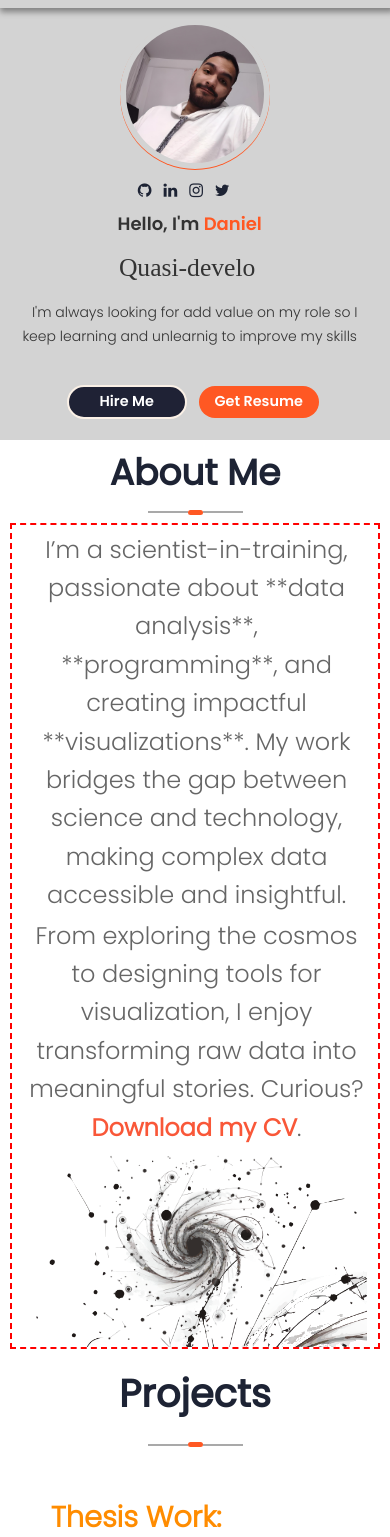
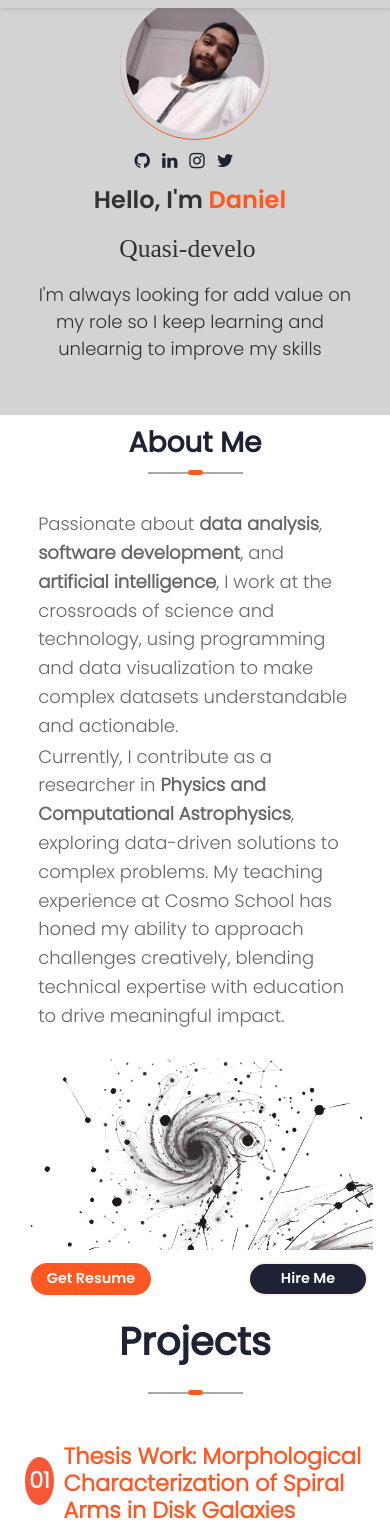
Before and after one commit to danielhcertuche/portfolio, a React (Create React App) app: page / in a window 390 px wide. Shown: the part 60-1597 px from the top of the page. Built offline with nearby package versions, Linux system fonts and the light colour scheme; a web font is replaced by a local one.

Commit message:
Refactor UI in Projects: improve components and alignment.

```diff
--- a/src/PortfolioContainer/About/About.css
+++ b/src/PortfolioContainer/About/About.css
@@ -2,11 +2,12 @@
 .about-container {
     display: flex;
     flex-direction: column; /* Título arriba, contenido abajo */
-    justify-content: center;
-    align-items: center;
+    justify-content: space-between;
+    align-items: space-between;
     background-color: #ffffff; /* Fondo blanco */
     color: #1D2334; /* Texto gris oscuro */
     min-height: 12vh; /* Altura completa del viewport */
+    /* border: 2px dashed black; Añade un borde visible */
 }
 
 .about-container h2 {
@@ -18,14 +19,15 @@
 }
 
 .about-content {
+    color: var(--black);
     padding-top: 1.12%;
     padding-left: 3%;
     padding-right: 3%;
     display: flex;
     flex-direction: row; /* Coloca las columnas una al lado de la otra */
     width: 100%; /* Ocupa todo el ancho */
-    border: 2px dashed red; /* Añade un borde visible */
-
+    text-align: center; /* Texto centrado en pantallas pequeñas */
+    align-items: center;
 }
 
 .about-text {
@@ -40,7 +42,9 @@
     margin: 2px 0 0 3px;
     font-size: 24px;
     font-family: "Poppins Light" ;
-    color: #666; /* Texto en gris */
+    color: var(--black);
+    margin-bottom: 1rem; /* Espaciado entre párrafos */
+
 }
 
 
@@ -99,7 +103,6 @@
     width: 80px;
     height: 2px;
     background-color:#A9A9A9;
-
     margin: 0 0px;
 }
 
@@ -109,6 +112,31 @@
     background-color:  #FF5823; ; /* Naranja */
     border-radius: 3px; /* Hace los bordes redondeados */
 }
+
+
+.profile-options {
+    padding: 0.30%;
+    padding-top: 1.25%;
+    padding-left: 2.15%;
+    padding-right: 2.25%;
+    display: flex; /* Activa Flexbox */
+    justify-content: space-between; /* Espaciado entre los botones */
+
+    /* border: 2px dashed black;  Añade un borde visible negro */
+
+
+}
+
+.profile-options .highlighted-btn{
+    margin: 0 0 0 2px;
+}
+
+.profile-options .highlighted-btn:hover{
+    margin: 0 0 0 2px;
+    background-color: cornsilk;
+    color: black;
+}
+
 
 /* Responsividad para pantallas más pequeñas */
 @media screen and (max-width: 768px) {
@@ -128,6 +156,8 @@
 @media screen and (max-width: 768px) {
     .about-content {
         flex-direction: column; /* Cambia a diseño vertical */
+        padding: 2%;
+
     }
 
     .about-image img {
@@ -135,7 +165,59 @@
         height: 200px;
     }
 
+    .about-container h2 {
+        font-size: 28px;
+        color: #1D2334; /* Gris oscuro */
+        font-weight: bold;
+        margin-bottom: 5px; /* Espaciado inferior */
+        text-align: center;
+    }
+
     .about-text {
-        text-align: center; /* Texto centrado en pantallas pequeñas */
+        padding: 5%;
+        text-align: left; /* Texto centrado en pantallas pequeñas */
+        font-size: 18px;
+
     }
 }
+
+
+/* Nivel responsivo 1: Pantallas medianas (entre 1110px y 810px) */
+@media screen and (max-width: 1110px) {
+    .about-content {
+        flex-direction: flex; /* Cambia a diseño vertical */
+        text-align: center; /* Texto centrado en pantallas pequeñas */
+        align-items: center;
+    }
+
+    .about-text p {
+
+        line-height: 1.6;
+        margin: 2px 0 0 3px;
+        font-size: 18px;
+        font-family: "Poppins Light" ;
+        color: #666; /* Texto en gris */
+    }
+
+    .about-container h2 {
+        font-size: 28px;
+        color: #1D2334; /* Gris oscuro */
+        font-weight: bold;
+        margin-bottom: 5px; /* Espaciado inferior */
+        text-align: center;
+    }
+
+    .profile-options {
+        padding: 0.30%;
+        padding-top: 1.25%;
+        padding-left: 5.15%;
+        padding-right: 3.25%;
+        display: flex; /* Activa Flexbox */
+        justify-content: space-between; /* Espaciado entre los botones */
+
+        /* border: 2px dashed black;  Añade un borde visible negro */
+
+
+    }
+
+}
--- a/src/PortfolioContainer/About/About.js
+++ b/src/PortfolioContainer/About/About.js
@@ -16,13 +16,12 @@ const About = ({ screenName }) => {
                 {/* Columna de texto */}
                 <div className="about-text">
                     <p>
-                        I’m a scientist-in-training, passionate about **data analysis**, **programming**,
-                        and creating impactful **visualizations**. My work bridges the gap between science
-                        and technology, making complex data accessible and insightful.
+                        Passionate about <strong>data analysis</strong>, <strong>software development</strong>, and <strong>artificial intelligence</strong>, I work at the crossroads of science and technology, using programming and data visualization to make complex datasets understandable and actionable.
                     </p>
                     <p>
-                        From exploring the cosmos to designing tools for visualization, I enjoy transforming
-                        raw data into meaningful stories. Curious? <a href="/path-to-your-resume.pdf" download>Download my CV</a>.
+                        Currently, I contribute as a researcher in <strong>Physics and Computational Astrophysics</strong>, exploring data-driven solutions to complex problems. My teaching experience at Cosmo School has honed my ability to approach challenges creatively, blending technical expertise with education to drive meaningful impact.
+                    </p>
+                    <p>
                     </p>
                 </div>
 
@@ -31,6 +30,17 @@ const About = ({ screenName }) => {
                     <img src={galaxyImage} alt="Galaxy Image" />
                 </div>
             </div>
+
+            <div className='profile-options'>
+                    <a href='DanielCertucheCV.pdf' download='DanielCertuche.pdf'>
+                        <button className='btn highlighted-btn'>
+                            {" "}Get Resume{" "}
+                        </button>
+                    </a>
+                    <button className='btn primary-btn'>
+                        {" "}Hire Me{" "}
+                    </button>
+                </div>
         </div>
     );
 };
--- a/src/PortfolioContainer/Home/Home.css
+++ b/src/PortfolioContainer/Home/Home.css
@@ -1,5 +1,5 @@
 .home-container{
-    margin-top: 50px;
+    margin-top: 1.5%;
     padding-left: 2.3vh;
     display: flex;
     flex-direction: column;
@@ -41,7 +41,7 @@
     flex-direction: column;
     justify-content: flex-start;
     align-items: center;
-    padding-top: 80px; /* Reserva espacio para el navbar */
+    padding-top: 50px; /* Reserva espacio para el navbar */
     text-align: center;
 }
 }
--- a/src/PortfolioContainer/Home/Profile/Profile.css
+++ b/src/PortfolioContainer/Home/Profile/Profile.css
@@ -3,15 +3,15 @@
     align-items: center;
     text-align: center;
     justify-content: center;
-    height: 10%;
+    height: 12%;
     min-height: fit-content;
-    padding: 1.15%;
+    padding: 1.99%;
 }
 
 .profile-parent{
     /*display: flex;*/
     align-items: center;
-    padding: 0.25%;
+    padding: 0.35%;
     padding-right: 3%;
     margin-right: 0.25%;
     /*color: aliceblue;*/
@@ -48,9 +48,9 @@
 }
 
 .profile-options {
-    padding: 0.50%;
+    padding: 0.30%;
     padding-top: 2.25%;
-    padding-left: 2.25%;
+    padding-left: 2.15%;
     display: flex; /* Activa Flexbox */
     justify-content: space-between; /* Espaciado entre los botones */
     align-items: center; /* Centra verticalmente los botones */
@@ -112,21 +112,22 @@
     .profile-container {
         flex-direction: column-reverse;
         margin: 0;
-        padding: 2.15%;
+        padding: 3.05%;
     }
 
     .profile-picture {
         height: 320px;
         width: 320px;
         margin: 0 auto;
+        padding-top:0.5%;
     }
 
     .profile-details-name {
-        font-size: 22px;
+        font-size: 24px;
     }
 
     .profile-role-tagline {
-        font-size: 16px;
+        font-size: 18px;
     }
 
     .profile-details-role h1 {
@@ -140,7 +141,7 @@
     .profile-options .btn {
         width: 140px;
         padding: 10px;
-        font-size: 14px;
+        font-size: 16px;
     }
 }
 
@@ -148,7 +149,7 @@
 @media screen and (max-width: 810px) {
     .profile-container {
         flex-direction: column-reverse;
-        padding: 2.15%;
+        padding-top: 6%;
     }
 
     .profile-picture {
@@ -163,11 +164,11 @@
     }
 
     .profile-details-name {
-        font-size: 18px;
+        font-size: 24px;
     }
 
     .profile-role-tagline {
-        font-size: 14px;
+        font-size: 18px;
     }
 
     .profile-details-role h1 {
@@ -175,10 +176,11 @@
     }
 
     .colz .colz-icon i {
-        font-size: 16px;
+        font-size: 18px;
     }
 
     .profile-options {
+        padding: 1.5%;
         display: flex;
         justify-content: center;
         gap: 10px;
@@ -187,7 +189,7 @@
     .profile-options .btn {
         width: 120px;
         padding: 8px;
-        font-size: 12px;
+        font-size: 16px;
     }
 }
 
--- a/src/PortfolioContainer/Home/Profile/Profile.js
+++ b/src/PortfolioContainer/Home/Profile/Profile.js
@@ -57,16 +57,6 @@ export default function Profile(){
                         </span>
                     </span>
                 </div>
-                <div className='profile-options'>
-                    <button className='btn primary-btn'>
-                        {" "}Hire Me{" "}
-                    </button>
-                    <a href='DanielCertucheCV.pdf' download='DanielCertuche.pdf'>
-                        <button className='btn highlighted-btn'>
-                            {" "}Get Resume{" "}
-                        </button>
-                    </a>
-                </div>
             </div>
             <div className="profile-picture">
                     <div className='profile-picture-background'>
--- a/src/PortfolioContainer/Navbar.css
+++ b/src/PortfolioContainer/Navbar.css
@@ -10,8 +10,9 @@
   padding-right: 3.9vh;
   padding-left: 3.9vh;
   z-index: 1000;
-    box-shadow: 2px 2px 6px 2px grey;
+  box-shadow: 0px 2px 4px rgba(0, 0, 0, 0.1); /* Sombra suave */
 }
+
 
   .navbar-logo {
     font-size: 24px;
@@ -92,11 +93,16 @@
       font-size: 24px;
       color: var(--dark-orange);
       cursor: pointer;
+      transition: transform 0.3s ease;
+
   }
 
 .menu-toggle {
   display: flex;
 }
 
+.menu-toggle:hover {
+  transform: scale(1.1); /* Efecto de ampliación */
+}
 
 }
--- a/src/PortfolioContainer/Projects/Projects.css
+++ b/src/PortfolioContainer/Projects/Projects.css
@@ -60,17 +60,26 @@
     margin: 2px 0 0 3px;
     font-size: 21px;
     font-family: "Poppins Light" ;
-    color: #666; /* Texto en gris */
+    color: var(--black);
+    margin-bottom: 1rem; /* Espaciado entre párrafos */
 }
 
 
 /* Contenedor para el número y título */
 .project-header {
+    align-items: center;
+    text-align:center;
     padding-top: 10px;
     display: flex; /* Flexbox para alinear elementos en una fila */
     align-items: center; /* Centra verticalmente los elementos */
     gap: 2px; /* Espaciado entre el número y el título */
 }
+
+.project-header-card {
+    align-items: center;
+    text-align:center;
+}
+
 
 .projects-container .project-number {
     background-color: #f95738; /* Naranja similar al botón "Get Resume" */
@@ -79,7 +88,7 @@
     border-radius: 50%;
     width: 50px;
     height: 50px;
-    font-size: 1.5rem;
+    font-size: 1.4rem;
     font-weight: bold;
     display: flex;
     justify-content: center;
@@ -116,6 +125,42 @@
 }
 
 
+.project-card {
+    background-color: #ffffff;
+    border: 1px solid #ddd;
+    border-radius: 8px;
+    padding: 20px;
+    margin: 20px 0;
+    text-align: left;
+    box-shadow: 0 4px 6px rgba(0, 0, 0, 0.1);
+    width: 100%;
+    max-width: 800px; /* Ajusta según tu diseño */
+}
+
+.project-button {
+    background-color: #f95738;
+    color: #ffffff;
+    border: none;
+    border-radius: 2%;
+    text-decoration: none;
+    font-size: 1rem;
+    font-weight: bold;
+    transition: background-color 0.3s ease;
+    cursor: pointer;
+}
+
+.project-button a {
+    display: flex;
+    color: #ffffff;
+    text-decoration: none;
+    justify-content: center;
+    align-items: center;}
+
+.project-button:hover {
+    background-color: #d64527;
+}
+
+
 /* Enlaces en la descripción */
 .project-description a {
     color: #f95738;
@@ -126,6 +171,87 @@
 
 .project-description a:hover {
     text-decoration: underline;
+}
+
+.projects-cards {
+    padding: 2.5%;
+    display: flex;
+    gap: 10px; /* Espaciado entre las tarjetas */
+    flex-wrap: wrap; /* Permitir que las tarjetas se ajusten en varias filas si el espacio es limitado */
+    justify-content: center;
+    align-items: space-between;
+    margin-top: 20px;
+    width: 100%;
+    height: 30%;
+    text-align: center;
+}
+
+.project-card {
+    text-align: center;
+    background-color: #ffffff;
+    border: 1px solid #ddd;
+    border-radius: 8px;
+    padding: 8px;
+    box-shadow: 0 4px 6px rgba(0, 0, 0, 0.1);
+    flex: 0 0 20%; /* 30% del ancho del contenedor */
+    max-width: 30%; /* Limita el ancho máximo relativo */
+    height: inherit;
+    transition: transform 0.3s ease;
+}
+
+.project-card-large {
+    background-color: #ffffff;
+    border: 1px solid #ddd;
+    border-radius: 8px;
+    padding: 8px;
+    text-align: left;
+    box-shadow: 0 4px 6px rgba(0, 0, 0, 0.1);
+    flex: 0 0 70%; /* 70% del ancho del contenedor */
+    max-width: 80%; /* Limita el ancho máximo relativo */
+    max-height: 90%; /* Limita el ancho máximo relativo */
+    transition: transform 0.3s ease;
+
+}
+
+.project-href-a {
+    display: grid;
+    place-items: center;
+    height: 100%;
+    padding: 1.15%;
+}
+
+
+
+.project-card:hover {
+    transform: scale(0.9659); /* Efecto al pasar el cursor */
+}
+
+.project-header {
+    margin-bottom: 10px;
+}
+
+.project-title {
+    font-size: 1.5rem;
+    font-weight: bold;
+    color: #1D2334;
+}
+
+.project-description {
+    font-size: 1rem;
+    margin-bottom: 20px;
+    color: #555;
+}
+
+
+
+
+
+.dash-iframe {
+    width: 100%;
+    height: 200px;
+    border: none;
+    border-radius: 8px;
+    margin-top: 10px;
 }
 
 /* Responsividad */
@@ -146,8 +272,42 @@
     }
 
     .project-item p {
-        font-size: 1rem;
+        font-size: 1.19rem;
+        margin-bottom: 0.8rem; /* Espaciado entre párrafos */
+
     }
+
+    /* Contenedor para el número y título */
+    .project-header {
+        padding-top: 5px;
+        display: flex; /* Flexbox para alinear elementos en una fila */
+        align-items: space-between; /* Centra verticalmente los elementos */
+        gap: 8px; /* Espaciado entre el número y el título */
+    }
+
+    .project-header h3 {
+        font-size: 1.4rem;
+        color:  var(--dark-orange);
+        margin-bottom: 15px;
+    }
+
+    .projects-container .project-number {
+        background-color: #f95738; /* Naranja similar al botón "Get Resume" */
+        color: white;
+        border: none;
+        border-radius: 50%;
+        width: 78px;
+        height: 48px;
+        font-size: 1.4rem;
+        font-weight: bold;
+        display: flex;
+        justify-content: center;
+        align-items: center;
+        margin-right: 2px;
+        cursor: pointer;
+        transition: transform 0.2s;
+    }
+
 }
 
 
--- a/src/PortfolioContainer/Projects/Projects.js
+++ b/src/PortfolioContainer/Projects/Projects.js
@@ -1,5 +1,6 @@
 import React from "react";
 import "./Projects.css";
+import { ExternalLinkIcon, EyeIcon} from '../../utilities/commonUtils';
 
 const Projects = ({ screenName }) => {
     return (
@@ -15,39 +16,63 @@ const Projects = ({ screenName }) => {
                     <span className="project-number">01</span>
                     <h3 className="project-title">Thesis Work: Morphological Characterization of Spiral Arms in Disk Galaxies</h3>
                 </div>
+                <p>
+                    My thesis explores the relationship between spiral arm morphology and dark matter halo properties in disk galaxies simulated with IllustrisTNG. Using advanced techniques, I analyzed gas density, arm widths, and pitch angles to understand their connections with hosting halo structures.
+                </p>
+                <p>
+                    Findings reveal systematic variations in arm width with distance to the galactic center and correlations between pitch angles and the central velocity dispersion of subhalos. These results contribute to understanding the transient nature of spiral arms and their ties to halo evolution.
+                </p>
+            </div>
 
-                <p>
-                    My thesis explores the relationship between spiral arm morphology and dark matter halo properties
-                    in disk galaxies simulated with IllustrisTNG. Using advanced techniques, I analyzed gas density,
-                    arm widths, and pitch angles to understand their connections with hosting halo structures.
+            {/* Project Cards Section */}
+            <div className="projects-cards">
+                {/* Tarjeta 1: CoCoA Presentation */}
+                <div className="project-card">
+                    <div className="project-header">
+                        <h3 className="project-title">CoCoA Presentation</h3>
+                    </div>
+                    <p className="project-description">
+                        Explore the slides for more details.
                     </p>
 
-                <p>
-                    Findings reveal systematic variations in arm width with distance to the galactic center and correlations
-                    between pitch angles and the central velocity dispersion of subhalos. These results contribute to
-                    understanding the transient nature of spiral arms and their ties to halo evolution.
-                </p>
-                <p  className="project-description">
                         <a
                             href="https://jupyterhd.redclara.net/event/45/contributions/511/attachments/203/348/PONENCIA_COCOA_CERTUCHE%20(UdeA).pdf"
                             target="_blank"
                             rel="noopener noreferrer"
                             className="project-link"
                         >
-                        View CoCoA Presentation Slides
+                            <button className='btn primary-btn'>
+                                <ExternalLinkIcon />
+                            </button>
                         </a>
-                </p>
-
                 </div>
 
-            {/* Dash Visualization Section */}
-            <div className="dash-container">
-                <h3 className="dash-title">Galaxy Halo Visualization</h3>
+                {/* Tarjeta 2: Galaxy Halo Visualization */}
+                <div className="project-card project-card-large">
+                    <div className="project-header-card">
+                        <h3 className="project-title">Galaxy Halo Visualization</h3>
+                    </div>
+                    <p className="project-description">
+                        An interactive Dash-based visualization tool to explore the properties of galaxy halos. Dive into the visualization below.
+                    </p>
                     <iframe
-                    src="https://dash-app-ce28.onrender.com/" // URL en producción si es necesario
+                        src="https://dash-app-ce28.onrender.com/"
                         title="Galaxy Halo Visualization"
                         className="dash-iframe"
                     ></iframe>
+
+                    <div className="project-href-a">
+                        <a
+                        href="https://dash-app-ce28.onrender.com/"
+                        target="_blank"
+                        rel="noopener noreferrer"
+                            >
+                            <button className='btn primary-btn'>
+                            <EyeIcon />
+                            </button>
+                        </a>
+                    </div>
+                </div>
             </div>
         </div>
     );
--- a/src/utilities/commonUtils.js
+++ b/src/utilities/commonUtils.js
@@ -22,3 +22,28 @@ export const GET_SCREEN_INDEX = (screen_name) => {
 
     return -1;
 }
+
+export const ExternalLinkIcon = () => (
+    <svg
+        xmlns="http://www.w3.org/2000/svg"
+        viewBox="0 0 512 512"
+        width="24"
+        height="24"
+        fill="currentColor"
+    >
+        <path d="M352 0c-12.9 0-24.6 7.8-29.6 19.8s-2.2 25.7 6.9 34.9L370.7 96 201.4 265.4c-12.5 12.5-12.5 32.8 0 45.3s32.8 12.5 45.3 0L416 141.3l41.4 41.4c9.2 9.2 22.9 11.9 34.9 6.9s19.8-16.6 19.8-29.6l0-128c0-17.7-14.3-32-32-32L352 0zM80 32C35.8 32 0 67.8 0 112L0 432c0 44.2 35.8 80 80 80l320 0c44.2 0 80-35.8 80-80l0-112c0-17.7-14.3-32-32-32s-32 14.3-32 32l0 112c0 8.8-7.2 16-16 16L80 448c-8.8 0-16-7.2-16-16l0-320c0-8.8 7.2-16 16-16l112 0c17.7 0 32-14.3 32-32s-14.3-32-32-32L80 32z" />
+    </svg>
+);
+
+
+export const EyeIcon = () => (
+    <svg
+        xmlns="http://www.w3.org/2000/svg"
+        viewBox="0 0 576 512"
+        width="24"
+        height="24"
+        fill="currentColor"
+    >
+        <path d="M288 32c-80.8 0-145.5 36.8-192.6 80.6C48.6 156 17.3 208 2.5 243.7c-3.3 7.9-3.3 16.7 0 24.6C17.3 304 48.6 356 95.4 399.4C142.5 443.2 207.2 480 288 480s145.5-36.8 192.6-80.6c46.8-43.5 78.1-95.4 93-131.1c3.3-7.9 3.3-16.7 0-24.6c-14.9-35.7-46.2-87.7-93-131.1C433.5 68.8 368.8 32 288 32zM144 256a144 144 0 1 1 288 0 144 144 0 1 1 -288 0zm144-64c0 35.3-28.7 64-64 64c-7.1 0-13.9-1.2-20.3-3.3c-5.5-1.8-11.9 1.6-11.7 7.4c.3 6.9 1.3 13.8 3.2 20.7c13.7 51.2 66.4 81.6 117.6 67.9s81.6-66.4 67.9-117.6c-11.1-41.5-47.8-69.4-88.6-71.1c-5.8-.2-9.2 6.1-7.4 11.7c2.1 6.4 3.3 13.2 3.3 20.3z" />
+    </svg>
+);
```
Lines whose indentation alone changed are shown as unchanged.
